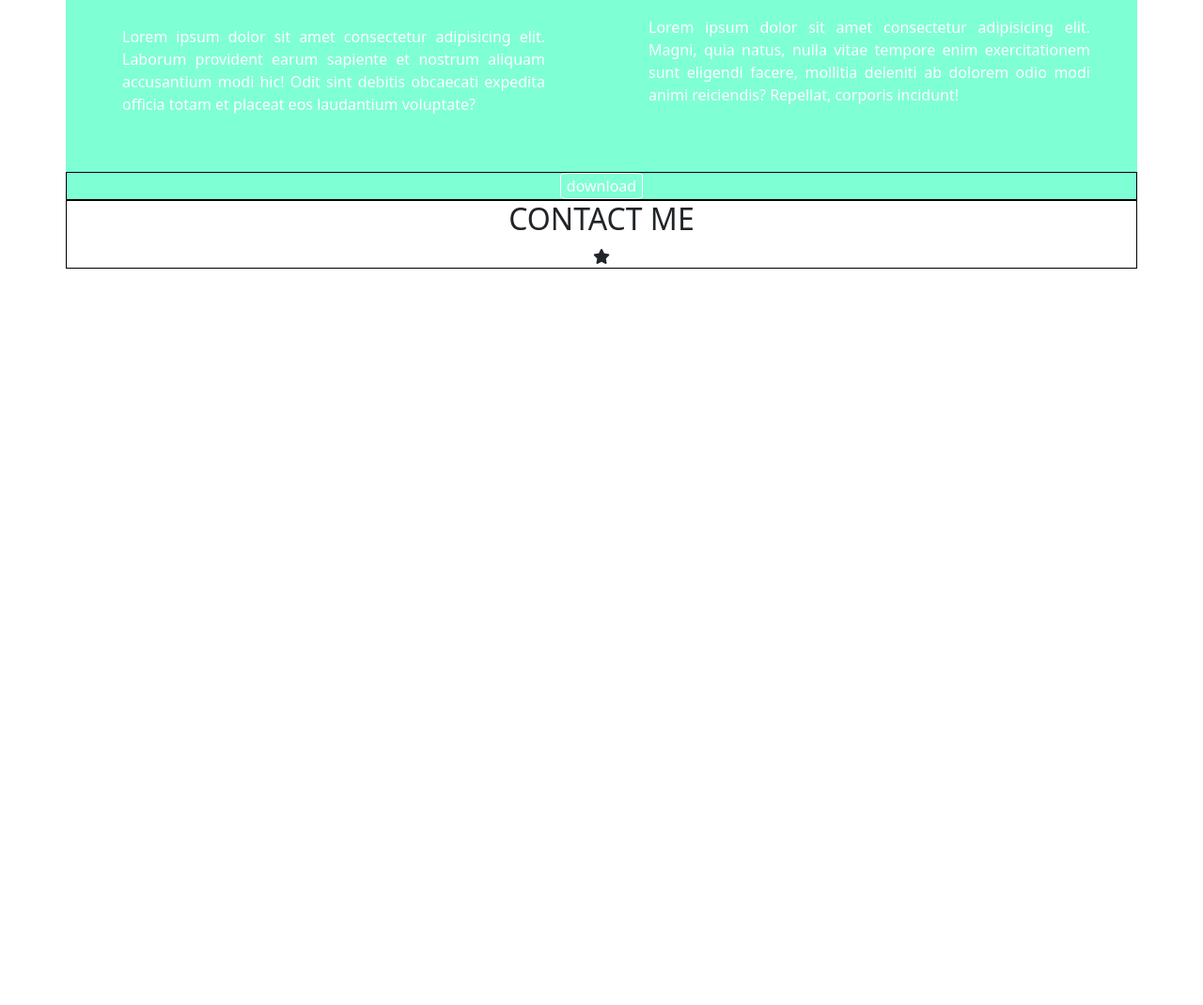
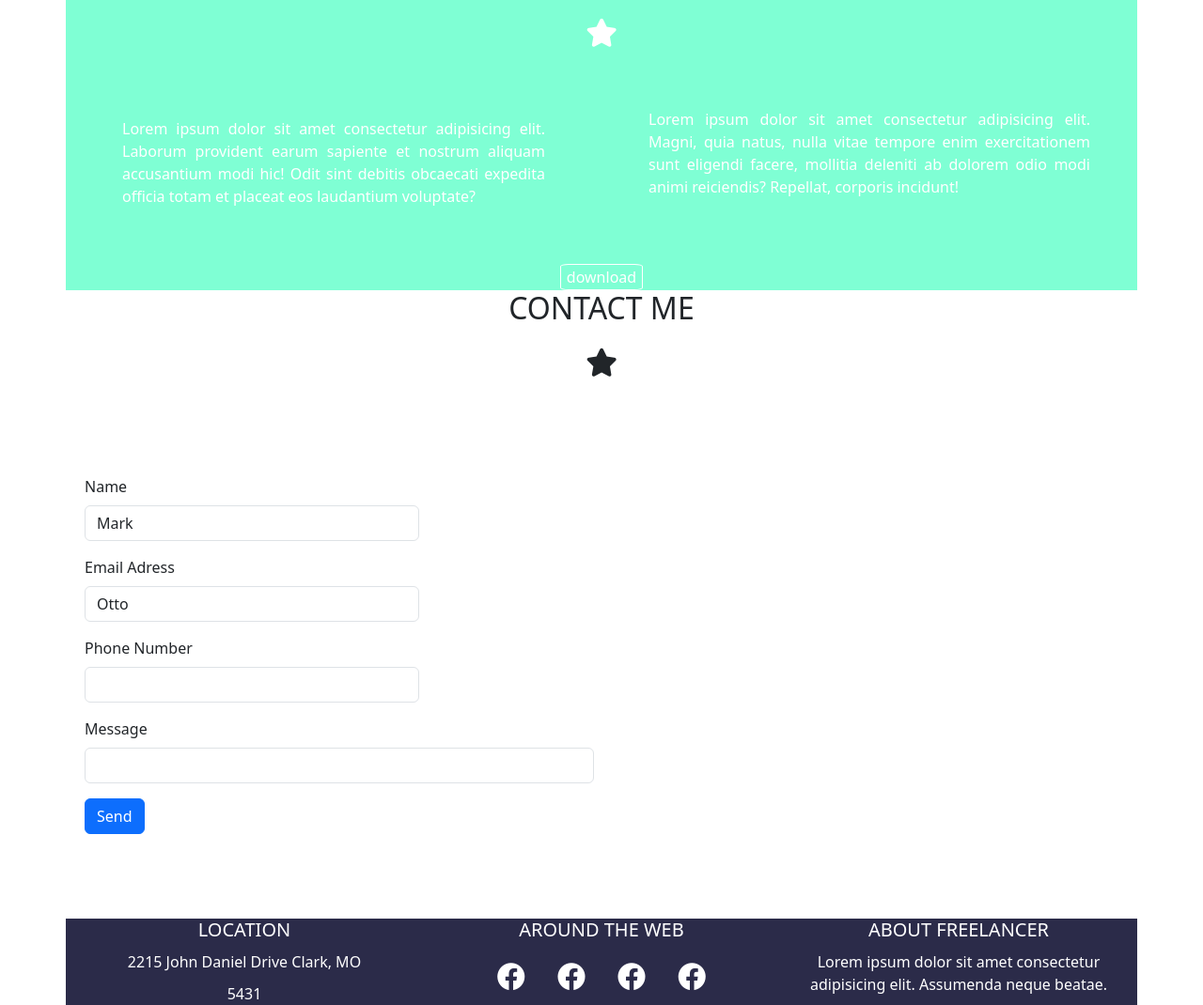
Before and after one commit to Alecpu92/html-css-bootstrap-freelancer, a plain HTML site: page index.html in a window 1280 px wide. Shown: the part 941-2011 px from the top of the page at 94% size. Before the commit the page ends 1227 px from the top, so only its background shows below. Drawn offline with nearby package versions, Linux system fonts and the light colour scheme.

Commit message:
fine footer

```diff
--- a/css/style.css
+++ b/css/style.css
@@ -9,7 +9,7 @@
 }
 .col-12{
     background-color: white;
-    border: 1px solid black;
+
 }
 header{
     display: flex;
@@ -68,3 +68,16 @@ button{
 #cont_button{
     background-color: aquamarine;
 }
+form{
+    display: flex;
+    flex-direction: column;
+    padding: 90px;
+}
+footer{
+    display: flex;
+    flex-direction: row;
+}
+i{
+    font-size: 30px;
+    padding: 15px;
+}
--- a/index.html
+++ b/index.html
@@ -87,19 +87,77 @@
           </div>
         </div>
       </div>
+      <div class="container text-center">
+        <div class="row">
+            <div class="col-12">
+              <h2>CONTACT ME</h2>
+              <i class="fa-solid fa-star"></i>
+            </div>
+          </div>
+        </div>
+      </div>
+    <div id="container_contact">
+      <form class="row g-3 needs-validation" novalidate>
+        <div class="col-md-4">
+          <label for="validationCustom01" class="form-label">Name</label>
+          <input type="text" class="form-control" id="validationCustom01" value="Mark" required>
+          <div class="valid-feedback">
+            Looks good!
+          </div>
+        </div>
+        <div class="col-md-4">
+          <label for="validationCustom02" class="form-label">Email Adress</label>
+          <input type="text" class="form-control" id="validationCustom02" value="Otto" required>
+          <div class="valid-feedback">
+            Looks good!
+          </div>
+        </div>
+        <div class="col-md-4">
+          <label for="validationCustomUsername" class="form-label">Phone Number</label>
+          <div class="input-group has-validation">
+            <input type="text" class="form-control" id="validationCustomUsername" aria-describedby="inputGroupPrepend" required>
+            <div class="invalid-feedback">
+              Please choose a username.
+            </div>
+          </div>
+        </div>
+        <div class="col-md-6">
+          <label for="validationCustom03" class="form-label">Message</label>
+          <input type="text" class="form-control" id="validationCustom03" required>
+          <div class="invalid-feedback">
+            Please provide a valid city.
+          </div>
+        </div>
+        <div class="col-12">
+          <button class="btn btn-primary" type="submit">Send</button>
+        </div>
+      </form>
+     </div>
     </main>
 
     <footer>
-        <div class="container text-center">
-            <div class="row">
-                <div class="col-12">
-                  <h2>CONTACT ME</h2>
-                  <i class="fa-solid fa-star"></i>
+      <div class="container text-center">
+        <div class="row align-items-start">
+          <div class="col">
+           <h3>LOCATION</h3>
+           <p>2215 John Daniel Drive Clark, MO</p>
+           5431
+          </div>
+          <div class="col">
+            <h3>AROUND THE WEB</h3>
+            <i class="fa-brands fa-facebook"></i>
+            <span><i class="fa-brands fa-facebook"></i></span>
+            <span><i class="fa-brands fa-facebook"></i></span>
+            <span><i class="fa-brands fa-facebook"></i></span>
+          </div>
+          <div class="col">
+            <h3>ABOUT FREELANCER</h3>
+            <p>Lorem ipsum dolor sit amet consectetur adipisicing elit. Assumenda neque beatae.</p>
+          </div>
+        </div>
+      </div>
 
-                </div>
-              </div>
-            </div>
-          </div>
+
     </footer>
 
 
```
